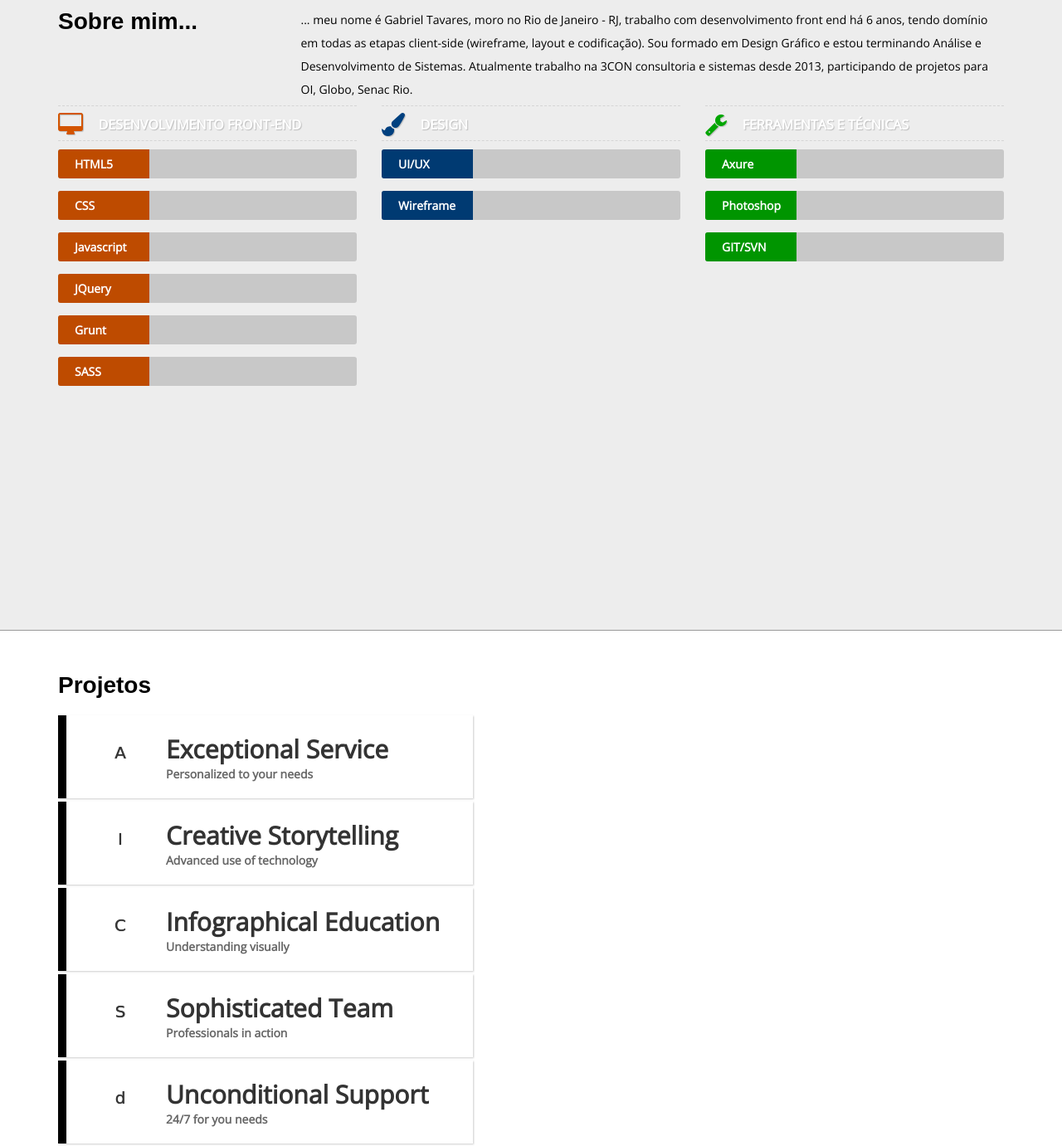
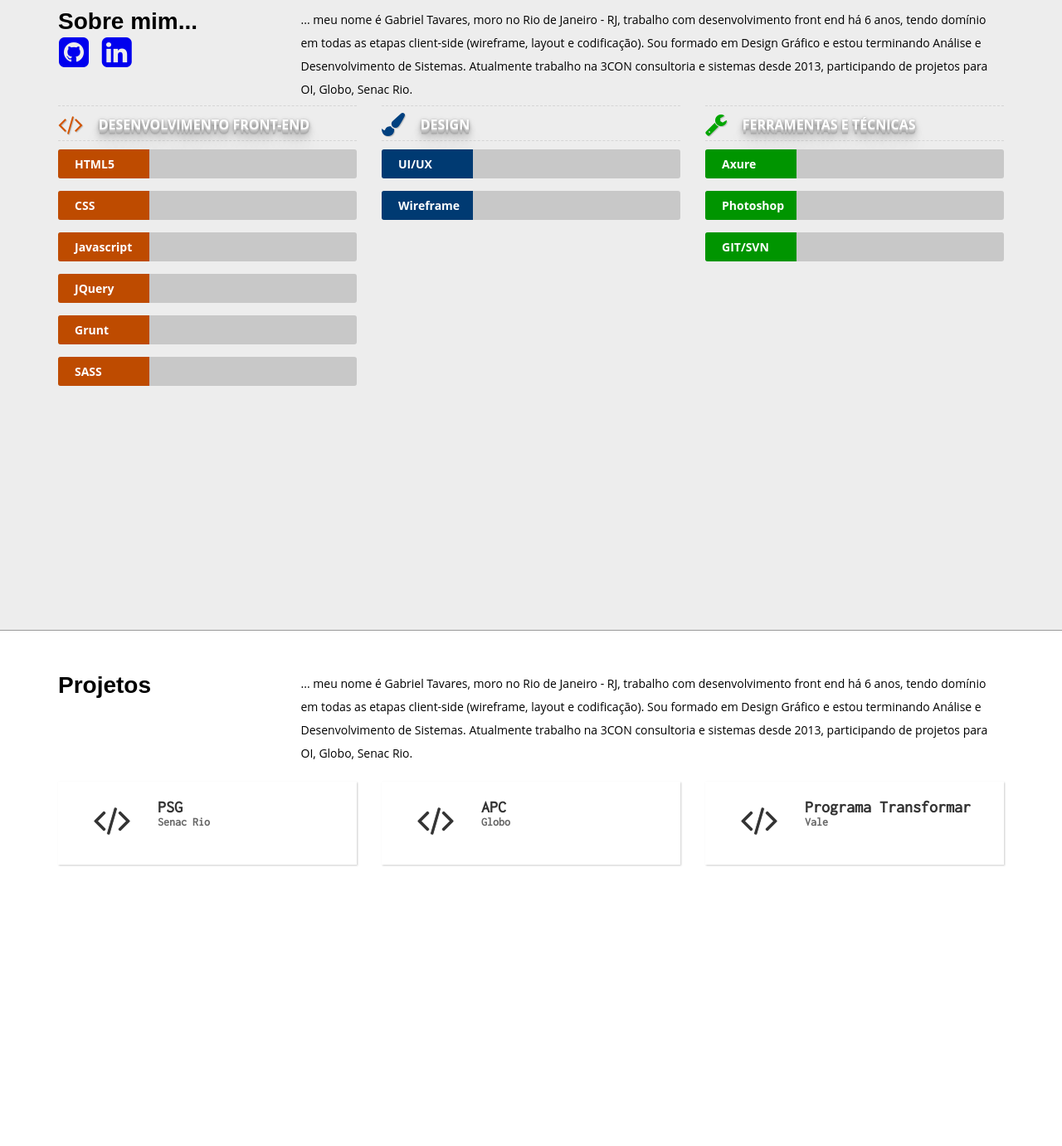
Before and after one commit to gabriel-tavares/Portfolio, a website: page app/index.html in a window 1280 px wide. Shown: the part 840-2221 px from the top of the page at 83% size. Drawn offline with nearby package versions, Linux system fonts and the light colour scheme; files that its build step writes are made by us from their sources; a web font is replaced by a local one.

Commit message:
Adicionado seção portfolio

```diff
--- a/Gruntfile.js
+++ b/Gruntfile.js
@@ -58,7 +58,7 @@ module.exports = function (grunt) {
         imagemin: {                          // Task,
             dynamic: {                         // Another target
                 options: {                       // Target options
-                    optimizationLevel: 3,
+                    optimizationLevel: 1,
                     svgoPlugins: [{removeViewBox: false}],
                     use: [mozjpeg()]
                 },
@@ -81,7 +81,7 @@ module.exports = function (grunt) {
                 },
                 options: {
                     watchTask: true,
-                    reloadDelay: 2000,
+                    reloadDelay: 500,
                     server: {
                         baseDir: "./dist/"
                     }
--- a/app/assets/_sass/stab/_animations.scss
+++ b/app/assets/_sass/stab/_animations.scss
@@ -132,15 +132,17 @@
   color:#00407F;
 }
 
+
+
 ///////////////////////////////////
 
 .ca-menu{
   padding: 0;
   margin: 20px auto;
-  width: 500px;
-}
-.ca-menu li{
-  width: 500px;
+  width: 100%;
+
+  & li {
+    width: 100%;
     height: 100px;
     overflow: hidden;
     display: block;
@@ -149,17 +151,18 @@
     -moz-box-shadow: 1px 1px 2px rgba(0,0,0,0.2);
     box-shadow: 1px 1px 2px rgba(0,0,0,0.2);
     margin-bottom: 4px;
-  border-left: 10px solid #000;
-  -webkit-transition: all 300ms ease-in-out;
-  -moz-transition: all 300ms ease-in-out;
-  -o-transition: all 300ms ease-in-out;
-  -ms-transition: all 300ms ease-in-out;
-  transition: all 300ms ease-in-out;
-}
-.ca-menu li:last-child{
+    //border-left: 10px solid #000;
+    -webkit-transition: all 300s ease-in-out;
+    -moz-transition: all 300s ease-in-out;
+    -o-transition: all 300s ease-in-out;
+    -ms-transition: all 300s ease-in-out;
+    transition: all 300s ease-in-out;
+
+    &:last-child{
       margin-bottom: 0px;
     }
-.ca-menu li a{
+
+    & a {
       text-align: left;
       display: block;
       width: 100%;
@@ -167,9 +170,10 @@
       color: #333;
       position:relative;
     }
+  }
+}
+
 .ca-icon{
-  font-family: 'WebSymbolsRegular', cursive;
-  font-size: 20px;
   text-shadow: 0px 0px 1px #333;
   line-height: 90px;
   position: absolute;
@@ -190,7 +194,8 @@
   top: 20px;
 }
 .ca-main{
-  font-size: 30px;
+  font-family: 'Inconsolata';
+  font-size: 20px;
   -webkit-transition: all 300ms linear;
   -moz-transition: all 300ms linear;
   -o-transition: all 300ms linear;
@@ -198,6 +203,7 @@
   transition: all 300ms linear;
 }
 .ca-sub{
+  font-family: 'Inconsolata';
   font-size: 14px;
   color: #666;
   -webkit-transition: all 300ms linear;
@@ -208,18 +214,76 @@
 }
 .ca-menu li:hover{
   border-color: #fff004;
-  background: #000;
+
 }
 .ca-menu li:hover .ca-icon{
-  color: #fff004;
-  text-shadow: 0px 0px 1px #fff004;
+  color: #e67e22;
+  //text-shadow: 0px 0px 1px #fff004;
   font-size: 50px;
+  opacity: 0.5;
 }
 .ca-menu li:hover .ca-main{
   color: #fff004;
   font-size: 14px;
+
 }
 .ca-menu li:hover .ca-sub{
   color: #fff;
   font-size: 30px;
 }
+
+@keyframes psg {
+  0% {
+    opacity: 0;
+  }
+
+  100% {
+    opacity: 1;
+  }
+}
+
+.psg-effects:hover {
+  -webkit-animation-name: psg;
+  animation-name: psg;
+  animation-duration: 1s;
+  background: url("../../img/psg.jpg") no-repeat;
+}
+
+
+
+/* Icon - Github / Linkedin */
+.hrv-icon-fade {
+  display: inline-block;
+  vertical-align: middle;
+  -webkit-transform: translateZ(0);
+  transform: translateZ(0);
+  box-shadow: 0 0 1px rgba(0, 0, 0, 0);
+  -webkit-backface-visibility: hidden;
+  backface-visibility: hidden;
+  -moz-osx-font-smoothing: grayscale;  position: relative;
+  padding-right: 10px;
+
+  &:before {
+    //content: "\f00c";
+    //position: absolute;
+    right: 1em;
+    padding: 0 1px;
+    font-family: FontAwesome;
+    -webkit-transform: translateZ(0);
+    transform: translateZ(0);
+    -webkit-transition-duration: 0.5s;
+    transition-duration: 0.5s;
+    -webkit-transition-property: color;
+    transition-property: color;
+  }
+
+  &:visited,
+  &:hover,
+  &:focus,
+  &:active {
+
+    &:before {
+      color: #0F9E5E;
+    }
+  }
+}
--- a/app/assets/_sass/stab/_menu.scss
+++ b/app/assets/_sass/stab/_menu.scss
@@ -127,6 +127,7 @@ header {
   -webkit-box-shadow: 0 2px 3px 0px rgba(0, 0, 0, 0.16);
   box-shadow: 0 2px 3px 0px rgba(0, 0, 0, 0.16);
   z-index: 999999;
+  opacity:0.9;
 
 }
 
--- a/app/assets/_sass/stab/_typography.scss
+++ b/app/assets/_sass/stab/_typography.scss
@@ -31,6 +31,21 @@ p {
 }
 
 .title-skill span {
+  font-weight: bold;
+  text-shadow: 0 1px 0 #ccc,
+  0 2px 0 #c9c9c9,
+  0 3px 0 #bbb,
+  0 4px 0 #b9b9b9,
+  0 5px 0 #aaa,
+  0 6px 1px rgba(0,0,0,.1),
+  0 0 5px rgba(0,0,0,.1),
+  0 1px 3px rgba(0,0,0,.3),
+  0 3px 5px rgba(0,0,0,.2),
+  0 5px 10px rgba(0,0,0,.25),
+  0 10px 10px rgba(0,0,0,.2),
+  0 20px 20px rgba(0,0,0,.15);
+  color: #FFF;
+  text-align: center;
   padding-left: 15px;
   font-size: 16px;
   text-transform: uppercase;
--- a/app/assets/_sass/stab/_variables.scss
+++ b/app/assets/_sass/stab/_variables.scss
@@ -34,8 +34,8 @@ $menu-link-bg: transparent;
 $menu-hover-bg: transparent;
 $menu-active-bg: transparent;
 
-$menu-link-text: #919191;
-$menu-hover-text: #012136;
-$menu-active-text: #919191;
+$menu-link-text: #4A7F6E;
+$menu-hover-text: #93FFDC;
+$menu-active-text: #4A7F6E;
 $primary-text-color-menu: #fff;
 $bold-text-menu: 600;
--- a/app/index.html
+++ b/app/index.html
@@ -1,6 +1,7 @@
 <!DOCTYPE html>
 <html lang="pt-br">
 <head>
+
 
     <title>Gabriel Tavares - Desenvolvedor Front End</title>
 
@@ -10,7 +11,7 @@
     <meta name="viewport" content="width=device-width, initial-scale=1, maximum-scale=1"/>
     <meta name="robots" content="index, follow">
     <meta content="" name="description">
-    <link href='https://fonts.googleapis.com/css?family=Open+Sans' rel='stylesheet' type='text/css'>
+    <link href='https://fonts.googleapis.com/css?family=Inconsolata' rel='stylesheet' type='text/css'>
     <link rel="stylesheet" href="https://maxcdn.bootstrapcdn.com/font-awesome/4.5.0/css/font-awesome.min.css">
     <link href='https://fonts.googleapis.com/css?family=Amaranth' rel='stylesheet' type='text/css'>
     <link rel="stylesheet" type="text/css" href="assets/css/stab.css">
@@ -43,12 +44,7 @@
     </ul>
 </div>
 <section id="home" class="home">
-    <ul class="gameCenter">
-        <li><i class="fa fa-html5 fa-5x"></i></li>
-        <li><i class="fa fa-html5 fa-5x"></i></li>
-        <li><i class="fa fa-html5 fa-5x"></i></li>
-        <li><i class="fa fa-css3 fa-5x"></i></li>
-    </ul>
+    <p>Página Principal</p>
 </section>
 
 <section id="sobre" class="sobre">
@@ -56,6 +52,8 @@
         <div class="s-row">
             <div class="s-l-3 s-x-12">
                 <h2 class="title">Sobre mim...</h2>
+                <a target="_blank" title="Linkedin" href="https://github.com/gabriel-tavares/"><i class="hrv-icon-fade fa fa-github-square fa-3x"></i></a>
+                <a target="_blank" title="Linkedin" href="https://br.linkedin.com/in/gtavares"><i class="hrv-icon-fade fa fa-linkedin-square fa-3x"></i></a>
             </div>
             <div class="s-l-9 s-x-12">
                 <p>... meu nome é Gabriel Tavares, moro no Rio de Janeiro - RJ, trabalho com desenvolvimento front end há 6 anos, tendo domínio em todas as etapas client-side (wireframe, layout e codificação). Sou formado em Design Gráfico e estou terminando Análise e Desenvolvimento de Sistemas. Atualmente trabalho na 3CON consultoria e sistemas desde 2013, participando de projetos para OI, Globo, Senac Rio. </p>
@@ -63,7 +61,7 @@
         </div>
         <div class="s-row">
             <div class="s-l-4 s-x-12 desenvolvimento">
-                <h1 class="title-skill"> <i class="fa fa-desktop fa-2x desenvolvimento-icon"></i> <span>Desenvolvimento Front-end</span></h1>
+                <h1 class="title-skill"> <i class="fa fa-code fa-2x desenvolvimento-icon"></i> <span>Desenvolvimento Front-end</span></h1>
                 <div class="skillbar clearfix " data-percent="100%">
                     <div class="skillbar-title"><span>HTML5</span></div>
                     <div class="skillbar-bar"></div>
@@ -124,49 +122,46 @@
         <div class="s-row">
             <div class="s-l-3 s-x-12">
                 <h2 class="title">Projetos</h2>
+            </div>
+            <div class="s-l-9 s-x-12">
+                <p>... meu nome é Gabriel Tavares, moro no Rio de Janeiro - RJ, trabalho com desenvolvimento front end há 6 anos, tendo domínio em todas as etapas client-side (wireframe, layout e codificação). Sou formado em Design Gráfico e estou terminando Análise e Desenvolvimento de Sistemas. Atualmente trabalho na 3CON consultoria e sistemas desde 2013, participando de projetos para OI, Globo, Senac Rio. </p>
+            </div>
+        </div>
+        <div class="s-row">
+            <div class="s-l-4 s-x-12">
+                <ul class="ca-menu">
+                    <li>
+                        <a href="#" class="psg-effects">
+                            <span class="ca-icon"><i class="fa fa-code fa-3x"></i></span>
+                            <div class="ca-content">
+                                <h2 class="ca-main">PSG</h2>
+                                <h3 class="ca-sub">Senac Rio</h3>
+                            </div>
+                        </a>
+                    </li>
+                </ul>
+            </div>
+            <div class="s-l-4 s-x-12">
                 <ul class="ca-menu">
                     <li>
                         <a href="#">
-                            <span class="ca-icon">A</span>
+                            <span class="ca-icon"><i class="fa fa-code fa-3x"></i></span>
                             <div class="ca-content">
-                                <h2 class="ca-main">Exceptional Service</h2>
-                                <h3 class="ca-sub">Personalized to your needs</h3>
+                                <h2 class="ca-main">APC</h2>
+                                <h3 class="ca-sub">Globo</h3>
                             </div>
                         </a>
                     </li>
+                </ul>
+            </div>
+            <div class="s-l-4 s-x-12">
+                <ul class="ca-menu">
                     <li>
                         <a href="#">
-                            <span class="ca-icon">I</span>
+                            <span class="ca-icon"><i class="fa fa-code fa-3x"></i></span>
                             <div class="ca-content">
-                                <h2 class="ca-main">Creative Storytelling</h2>
-                                <h3 class="ca-sub">Advanced use of technology</h3>
-                            </div>
-                        </a>
-                    </li>
-                    <li>
-                        <a href="#">
-                            <span class="ca-icon">C</span>
-                            <div class="ca-content">
-                                <h2 class="ca-main">Infographical Education</h2>
-                                <h3 class="ca-sub">Understanding visually</h3>
-                            </div>
-                        </a>
-                    </li>
-                    <li>
-                        <a href="#">
-                            <span class="ca-icon">S</span>
-                            <div class="ca-content">
-                                <h2 class="ca-main">Sophisticated Team</h2>
-                                <h3 class="ca-sub">Professionals in action</h3>
-                            </div>
-                        </a>
-                    </li>
-                    <li>
-                        <a href="#">
-                            <span class="ca-icon">d</span>
-                            <div class="ca-content">
-                                <h2 class="ca-main">Unconditional Support</h2>
-                                <h3 class="ca-sub">24/7 for you needs</h3>
+                                <h2 class="ca-main">Programa Transformar</h2>
+                                <h3 class="ca-sub">Vale</h3>
                             </div>
                         </a>
                     </li>
@@ -195,27 +190,6 @@
             }, 1);
         });
     });
-
-    /*
-    $(function(){
-        var windowH = $(window).height();
-        var wrapperH = $('section').height();
-        if(windowH > wrapperH) {
-            $('section').css({'height':($(window).height())+'px'});
-        }
-        $(window).resize(function(){
-            var windowH = $(window).height();
-            var wrapperH = $('section').height();
-            var differenceH = windowH - wrapperH;
-            var newH = wrapperH + differenceH;
-            var truecontentH = $('.s-cont').height();
-            if(windowH > truecontentH) {
-                $('section').css('height', (newH)+'px');
-            }
-
-        })
-    });
-    */
 </script>
 <script src="assets/js/fastclick.js"></script>
 <script src="assets/js/scroll.js"></script>
```
Also changed, not shown: app/img/psg.jpg (added), 1 other file. Lines whose indentation alone changed are shown as unchanged.
